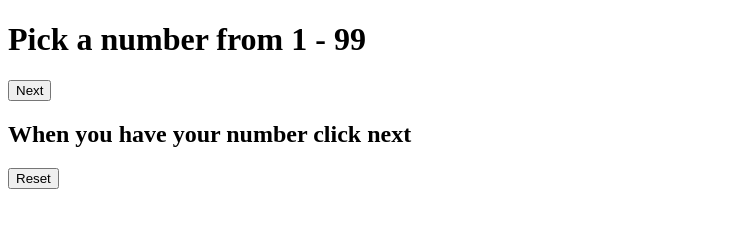
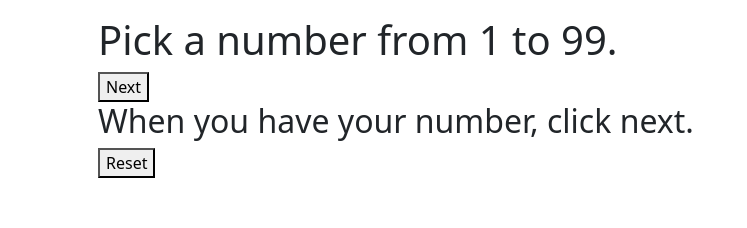
Before and after one commit to chamce/mind-reader, a plain HTML site: page index.html in a window 1280 px wide. Both pictures are taken after a click on the button "Go". Shown: the whole page, without its empty margins (0-747 px from the left). Drawn offline with nearby package versions, Linux system fonts and the light colour scheme.

Commit message:
functionality finished

```diff
--- a/css/style.css
+++ b/css/style.css
@@ -0,0 +1,3 @@
+.top {
+    max-height: 480px;
+}
--- a/index.html
+++ b/index.html
@@ -1,17 +1,33 @@
 <!DOCTYPE html>
 <html lang="en">
+
 <head>
     <meta charset="UTF-8">
     <meta http-equiv="X-UA-Compatible" content="IE=edge">
     <meta name="viewport" content="width=device-width, initial-scale=1.0">
     <title>Mind Reader</title>
+    <link href="https://cdn.jsdelivr.net/npm/bootstrap@5.0.0-beta2/dist/css/bootstrap.min.css" rel="stylesheet"
+        integrity="sha384-BmbxuPwQa2lc/FVzBcNJ7UAyJxM6wuqIj61tLrc4wSX0szH/Ev+nYRRuWlolflfl" crossorigin="anonymous">
     <link rel="stylesheet" href="css/style.css">
 </head>
+
 <body>
-    <h1 class="top"></h1>
-    <button class="next"></button>
-    <h2 class="bottom"></h2>
-    <button class="go"></button>
+    <div class="container">
+        <div class="row">
+            <div class="col">
+                <div class="card border-0">
+                    <div class="card-body">
+                        <h1 class="top overflow-auto"></h1>
+                        <button class="next"></button>
+                        <h2 class="bottom"></h2>
+                        <button class="go"></button>
+                    </div>
+                </div>
+            </div>
+        </div>
+    </div>
+
     <script src="js/main.js"></script>
 </body>
+
 </html>
--- a/js/main.js
+++ b/js/main.js
@@ -1,3 +1,5 @@
+// view constructor to create view instances
+
 function View(top, next, bottom, go) {
     this.top = top;
     this.next = next;
@@ -5,50 +7,73 @@ function View(top, next, bottom, go) {
     this.go = go;
 }
 
-let view1 = new View('I can read your mind', '', '', 'Go');
-let view2 = new View('Pick a number from 1 - 99', 'Next', 'When you have your number click next', 'Reset');
-let view3 = new View('Add both digits together to get a new number', 'Next', 'Ex: 14 is 1 + 4 = 5. Click next to proceed', 'Reset');
-let view4 = new View('Subtract your new number from the original number', 'Next', 'Ex: 14 - 5 = 9. Click next to proceed', 'Reset');
-let view5 = new View('', 'Reveal', 'Find your new number. Note the symbol beside the number', 'Reset');
+// creating view instances
+
+let view1 = new View('I can read your mind!', '', '', 'Go');
+let view2 = new View('Pick a number from 1 to 99.', 'Next', 'When you have your number, click next.', 'Reset');
+let view3 = new View('Add both digits together to get a new number.', 'Next', 'Ex: 14 is 1 + 4 = 5. Click next to proceed.', 'Reset');
+let view4 = new View('Subtract your new number from the original number.', 'Next', 'Ex: 14 - 5 = 9. Click next to proceed.', 'Reset');
+let view5 = new View('', 'Reveal', 'Find your new number. Note the symbol beside the number.', 'Reset');
 let view6 = new View('', '', '', 'Reset');
+
+// creating array of view instances to iterate on
 
 let views = [view1, view2, view3, view4, view5, view6];
 
+// function to create the symbol and list when game starts
+
 function getList() {
-    let symbols = '~!@#$%^&*()_+{}|":<>?';
-    let symbol = symbols[Math.floor(Math.random() * 21)];
-    let list = '0. ' + symbol + ' ';
+    let symbols = '~!@#$%^&*()_+{}|"<>?';
+    let symbol = symbols[Math.floor(Math.random() * 20)];
+    let list = '';
     symbols = symbols.replace(symbol, '');
-    for (let i = 1; i <= 99; i++) {
+    for (let i = 0; i <= 99; i++) {
+        list += i + ': ';
         if (i % 9 === 0) {
-            list += i + '. ' + symbol + ' ';
+            list += symbol;
         } else {
-            list += i + '. ' + symbols[Math.floor(Math.random() * 20)] + ' ';
+            list += symbols[Math.floor(Math.random() * 19)];
         }
+        list += '<br>';
     }
     view5.top = list;
-    view6.top = list[3];
-    view6.bottom = 'Your symbol is : ' + list[3];
+    view6.top = 'Your symbol is:';
+    view6.bottom = list[3];
 }
+
+// creating constants to reference html elements
 
 const topHeading = document.querySelector('.top');
 const nextButton = document.querySelector('.next');
 const bottomHeading = document.querySelector('.bottom');
 const goButton = document.querySelector('.go');
 
+// function that will be called when a new view is loaded
+
 function render(view) {
-    topHeading.textContent = view.top;
+    topHeading.innerHTML = view.top;
     nextButton.textContent = view.next;
+    if (nextButton.textContent === '') {
+        nextButton.style.display = 'none';
+    } else {
+        nextButton.style.display = 'block';
+    }
     bottomHeading.textContent = view.bottom;
     goButton.textContent = view.go;
 }
 
+// initializing variable that defines the index of the view being loaded
+
 let nextView;
+
+// function called when program loads; loads view 1
 
 function load() {
     nextView = 0;
     render(views[nextView]);
 }
+
+// function called when next or reveal button is clicked
 
 nextButton.onclick = function () {
     if (nextButton.textContent === 'Reveal') {
@@ -60,6 +85,8 @@ nextButton.onclick = function () {
     }
 }
 
+// function called when go or reset button is clicked
+
 goButton.onclick = function () {
     if (goButton.textContent === 'Go') {
         nextView = 1;
@@ -70,4 +97,6 @@ goButton.onclick = function () {
     }
 }
 
+// starting program; load view 1
+
 load();
```
